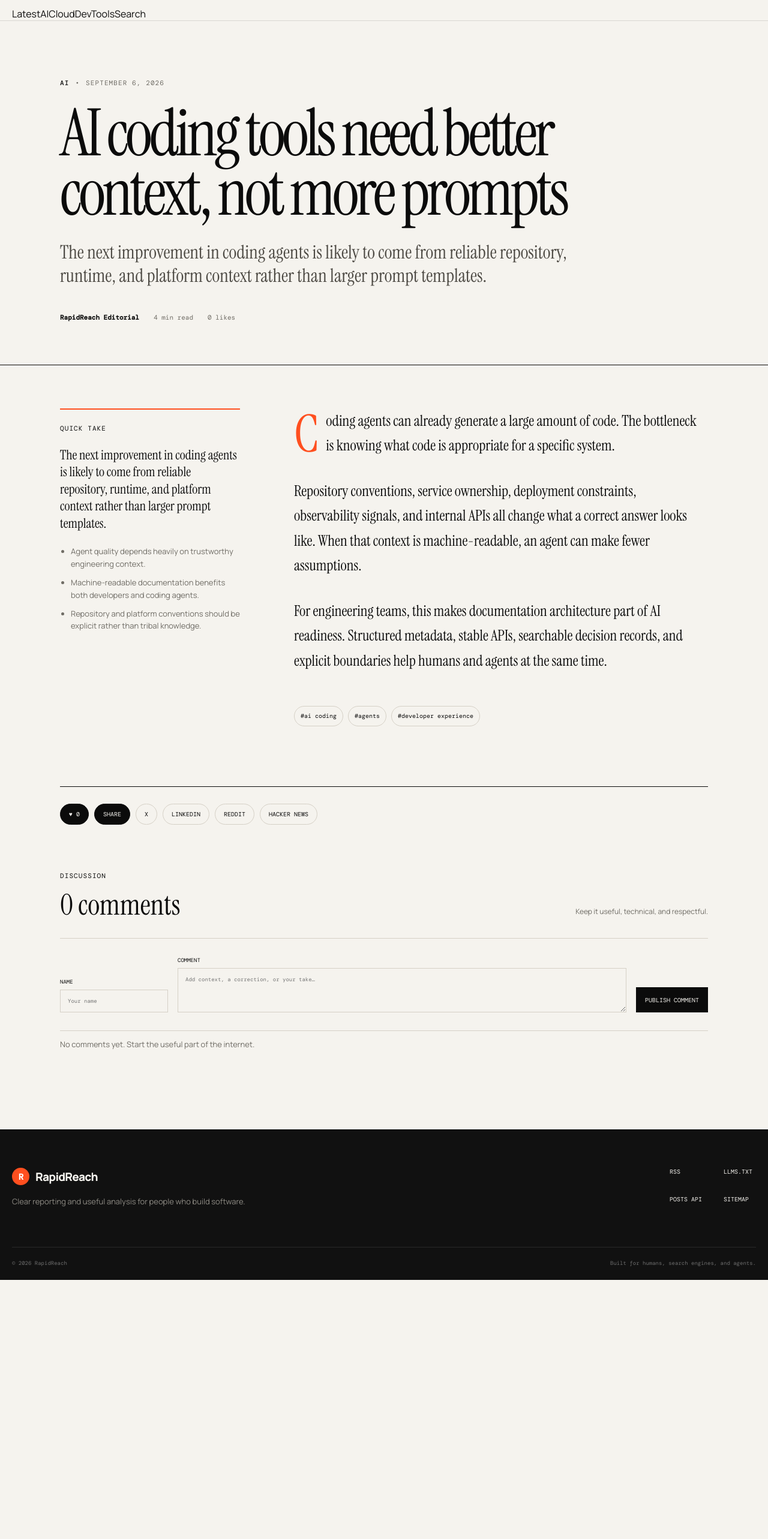
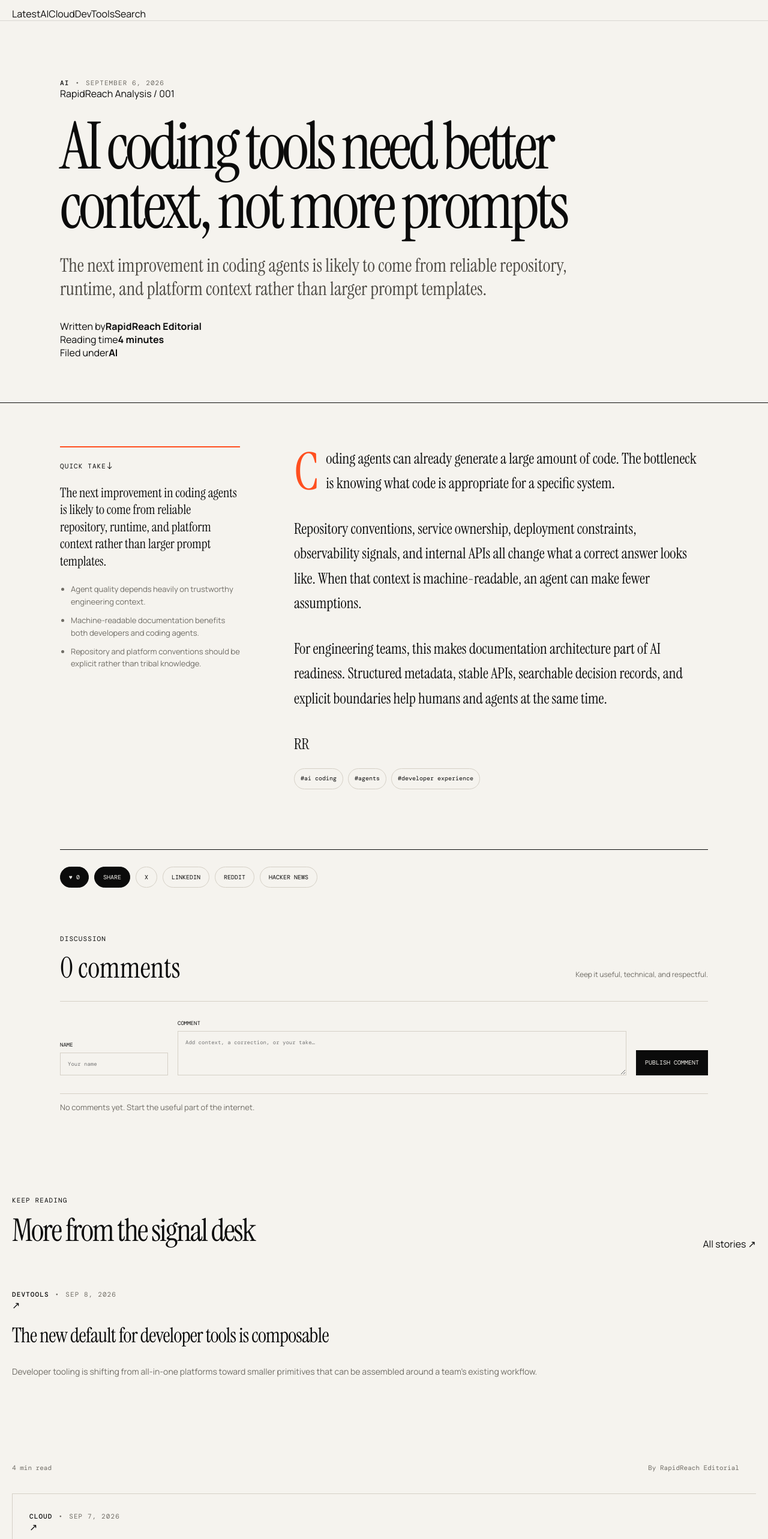
Before and after one commit to savisaluwadana/RapidReachBloWebsite, a Next.js app: page /news/ai-coding-tools-need-better-context-not-more-prompts in a window 1280 px wide. Shown: the part 60-2626 px from the top of the page at 60% size. Before the commit the page ends 2194 px from the top, so only its background shows below. Built offline with nearby package versions, Linux system fonts and the light colour scheme; no server answers; the database is empty; a web font is replaced by a local one.

Commit message:
Polish article reading experience and related stories

```diff
--- a/app/news/[slug]/page.tsx
+++ b/app/news/[slug]/page.tsx
@@ -1,20 +1,114 @@
 import type { Metadata } from "next";
 import Link from "next/link";
 import { notFound } from "next/navigation";
+import { ArticleCard } from "@/components/ArticleCard";
 import { Engagement } from "@/components/Engagement";
 import { getPostBySlug, getPosts } from "@/lib/posts";
 
 const siteUrl = process.env.NEXT_PUBLIC_SITE_URL || "https://rapidreach.dev";
 
-export async function generateStaticParams() { const posts = await getPosts(); return posts.map((post) => ({ slug: post.slug })); }
+export async function generateStaticParams() {
+  const posts = await getPosts();
+  return posts.map((post) => ({ slug: post.slug }));
+}
 
 export async function generateMetadata({ params }: { params: Promise<{ slug: string }> }): Promise<Metadata> {
-  const { slug } = await params; const post = await getPostBySlug(slug); if (!post) return {};
-  return { title: post.title, description: post.summary, alternates: { canonical: `/news/${post.slug}` }, openGraph: { type: "article", title: post.title, description: post.summary, publishedTime: post.publishedAt, modifiedTime: post.updatedAt || post.publishedAt, authors: [post.author], tags: post.tags, url: `/news/${post.slug}` }, twitter: { card: "summary_large_image", title: post.title, description: post.summary } };
+  const { slug } = await params;
+  const post = await getPostBySlug(slug);
+  if (!post) return {};
+
+  return {
+    title: post.title,
+    description: post.summary,
+    alternates: { canonical: `/news/${post.slug}` },
+    openGraph: {
+      type: "article",
+      title: post.title,
+      description: post.summary,
+      publishedTime: post.publishedAt,
+      modifiedTime: post.updatedAt || post.publishedAt,
+      authors: [post.author],
+      tags: post.tags,
+      url: `/news/${post.slug}`,
+    },
+    twitter: { card: "summary_large_image", title: post.title, description: post.summary },
+  };
 }
 
 export default async function ArticlePage({ params }: { params: Promise<{ slug: string }> }) {
-  const { slug } = await params; const post = await getPostBySlug(slug); if (!post) notFound();
-  const articleSchema = { "@context": "https://schema.org", "@type": "NewsArticle", headline: post.title, description: post.summary, datePublished: post.publishedAt, dateModified: post.updatedAt || post.publishedAt, author: { "@type": "Organization", name: post.author }, publisher: { "@type": "NewsMediaOrganization", name: "RapidReach", url: siteUrl }, mainEntityOfPage: `${siteUrl}/news/${post.slug}`, keywords: post.tags.join(", ") };
-  return <article className="article-page"><header className="article-hero shell article-shell"><div className="eyebrow"><Link href={`/category/${encodeURIComponent(post.category)}`}>{post.category}</Link><span>•</span><time dateTime={post.publishedAt}>{new Intl.DateTimeFormat("en", { dateStyle: "long" }).format(new Date(post.publishedAt))}</time></div><h1>{post.title}</h1><p className="dek">{post.summary}</p><div className="byline"><strong>{post.author}</strong><span>{post.readingMinutes} min read</span><span>{post.likes} likes</span></div></header><div className="article-rule"/><div className="shell article-shell article-body-wrap"><aside className="quick-take"><span className="section-kicker">Quick take</span><p>{post.summary}</p><ul>{post.keyTakeaways.map((item) => <li key={item}>{item}</li>)}</ul></aside><div className="article-body">{post.content.split("\n\n").map((paragraph, index) => <p key={index}>{paragraph}</p>)}<div className="tag-row">{post.tags.map((tag) => <Link key={tag} href={`/search?q=${encodeURIComponent(tag)}`}>#{tag}</Link>)}</div></div></div><div className="shell article-shell"><Engagement slug={post.slug} title={post.title} initialLikes={post.likes}/></div><script type="application/ld+json" dangerouslySetInnerHTML={{ __html: JSON.stringify(articleSchema) }} /></article>;
+  const { slug } = await params;
+  const post = await getPostBySlug(slug);
+  if (!post) notFound();
+
+  const allPosts = await getPosts();
+  const related = allPosts.filter((item) => item.slug !== post.slug).slice(0, 2);
+
+  const articleSchema = {
+    "@context": "https://schema.org",
+    "@type": "NewsArticle",
+    headline: post.title,
+    description: post.summary,
+    datePublished: post.publishedAt,
+    dateModified: post.updatedAt || post.publishedAt,
+    author: { "@type": "Organization", name: post.author },
+    publisher: { "@type": "NewsMediaOrganization", name: "RapidReach", url: siteUrl },
+    mainEntityOfPage: `${siteUrl}/news/${post.slug}`,
+    keywords: post.tags.join(", "),
+  };
+
+  return (
+    <article className="article-page">
+      <header className="article-hero shell article-shell">
+        <div className="article-hero-top">
+          <div className="eyebrow">
+            <Link href={`/category/${encodeURIComponent(post.category)}`}>{post.category}</Link>
+            <span>•</span>
+            <time dateTime={post.publishedAt}>{new Intl.DateTimeFormat("en", { dateStyle: "long" }).format(new Date(post.publishedAt))}</time>
+          </div>
+          <span className="article-type">RapidReach Analysis / 001</span>
+        </div>
+
+        <h1>{post.title}</h1>
+        <p className="dek">{post.summary}</p>
+
+        <div className="article-ledger">
+          <div><span>Written by</span><strong>{post.author}</strong></div>
+          <div><span>Reading time</span><strong>{post.readingMinutes} minutes</strong></div>
+          <div><span>Filed under</span><strong>{post.category}</strong></div>
+        </div>
+      </header>
+
+      <div className="article-rule" />
+
+      <div className="shell article-shell article-body-wrap">
+        <aside className="quick-take">
+          <div className="quick-take-head"><span className="section-kicker">Quick take</span><span aria-hidden="true">↓</span></div>
+          <p>{post.summary}</p>
+          <ul>{post.keyTakeaways.map((item) => <li key={item}>{item}</li>)}</ul>
+        </aside>
+
+        <div className="article-body">
+          {post.content.split("\n\n").map((paragraph, index) => <p key={index}>{paragraph}</p>)}
+          <div className="article-end-mark"><span>RR</span><i /></div>
+          <div className="tag-row">{post.tags.map((tag) => <Link key={tag} href={`/search?q=${encodeURIComponent(tag)}`}>#{tag}</Link>)}</div>
+        </div>
+      </div>
+
+      <div className="shell article-shell">
+        <Engagement slug={post.slug} title={post.title} initialLikes={post.likes}/>
+      </div>
+
+      {related.length > 0 && (
+        <section className="shell related-section">
+          <div className="section-heading">
+            <div><span className="section-kicker">Keep reading</span><h2>More from the signal desk</h2></div>
+            <Link className="quiet-link" href="/#latest">All stories ↗</Link>
+          </div>
+          <div className="related-grid">{related.map((item) => <ArticleCard key={item.slug} post={item} compact />)}</div>
+        </section>
+      )}
+
+      <script type="application/ld+json" dangerouslySetInnerHTML={{ __html: JSON.stringify(articleSchema) }} />
+    </article>
+  );
 }
```
